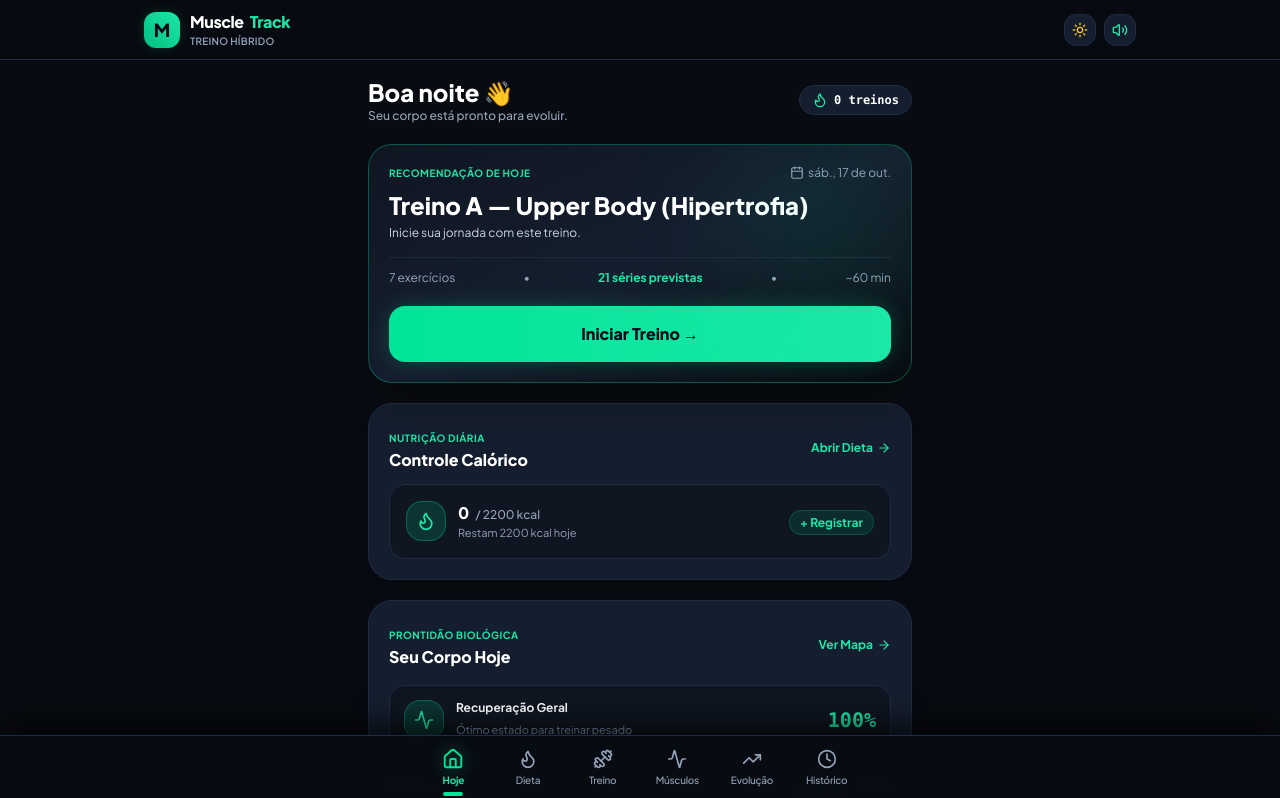
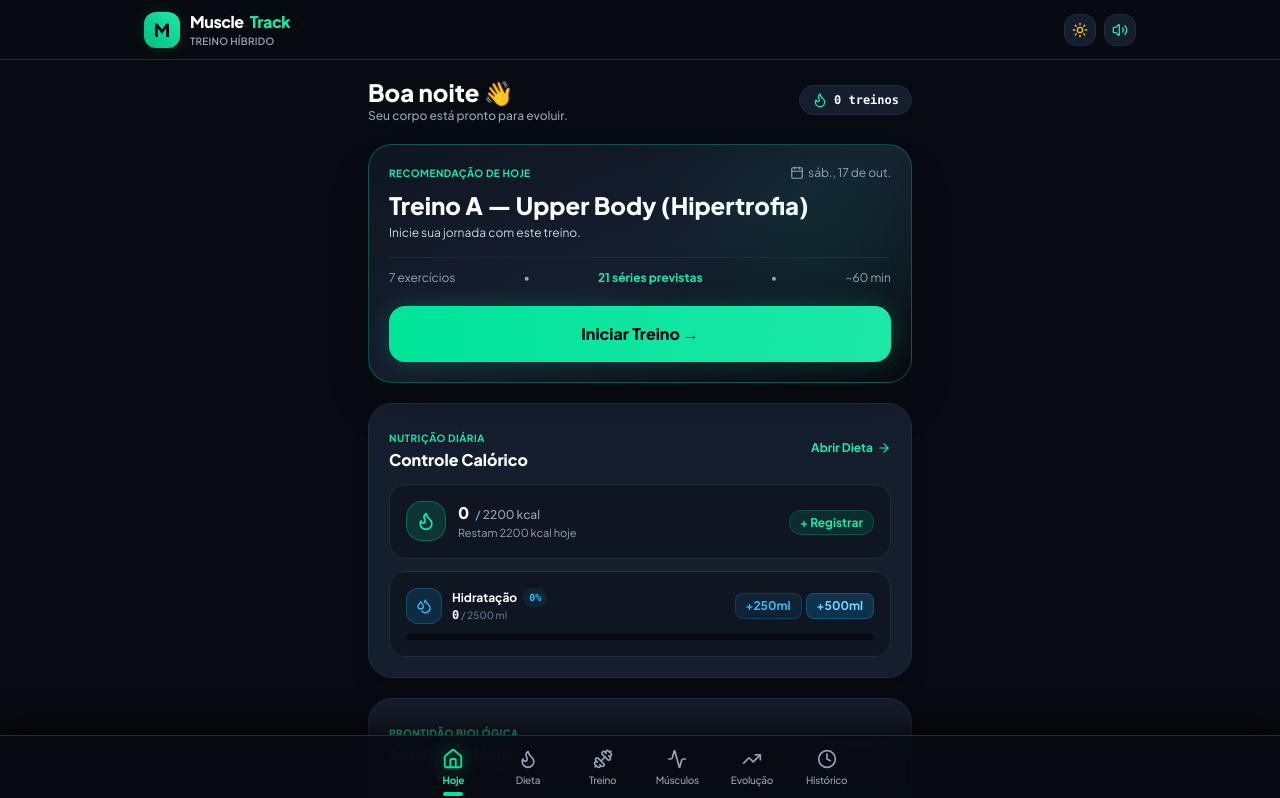
Before and after one commit to camargoltiago/treino, a React (Vite) app: page / in a window 1280 px wide. Shown: the top 798 px of the page. Built offline with nearby package versions, Linux system fonts and the light colour scheme.

Commit message:
fix: corrigir overflow do card de hidratacao e adicionar resumo de agua com botoes rapidos na Home

```diff
--- a/src/App.tsx
+++ b/src/App.tsx
@@ -576,6 +576,13 @@ export const App: React.FC = () => {
     remaining: goals.calories - todayCalories
   };
 
+  const todayWater = waterLogs[todayDateStr] || 0;
+  const waterSummary = {
+    consumed: todayWater,
+    goal: goals.waterMl,
+    percent: Math.min(100, Math.round((todayWater / goals.waterMl) * 100)) || 0
+  };
+
   return (
     <div className="min-h-screen bg-dark-bg text-slate-100 flex flex-col font-['Plus_Jakarta_Sans',sans-serif]">
 
@@ -601,6 +608,8 @@ export const App: React.FC = () => {
             recovery={recoveryData.muscles}
             overallRecoveryPercent={recoveryData.overallPercent}
             nutritionSummary={nutritionSummary}
+            waterSummary={waterSummary}
+            onAddWaterToday={(delta) => handleUpdateWater(todayDateStr, Math.max(0, todayWater + delta))}
             onStartWorkout={handleStartWorkout}
             onNavigateTab={(tab) => setCurrentTab(tab)}
           />
--- a/src/views/NutritionView.tsx
+++ b/src/views/NutritionView.tsx
@@ -280,46 +280,57 @@ export const NutritionView: React.FC<NutritionViewProps> = ({
       </div>
 
       {/* REGISTRO DE ÁGUA */}
-      <div className="p-4 rounded-3xl bg-dark-card border border-dark-border flex items-center justify-between gap-3">
-        <div className="flex items-center gap-3">
-          <div className="w-10 h-10 rounded-2xl bg-sky-500/10 border border-sky-500/20 flex items-center justify-center text-sky-400">
-            <Droplets className="w-5 h-5" />
+      <div className="p-4 rounded-3xl bg-dark-card border border-dark-border space-y-3 overflow-hidden">
+        <div className="flex items-center justify-between gap-2">
+          <div className="flex items-center gap-2.5 min-w-0">
+            <div className="w-9 h-9 rounded-xl bg-sky-500/10 border border-sky-500/20 flex items-center justify-center text-sky-400 shrink-0">
+              <Droplets className="w-4 h-4" />
             </div>
-          <div>
-            <div className="flex items-center gap-2">
+            <div className="min-w-0">
+              <div className="flex items-center gap-1.5">
                 <span className="text-xs font-black text-slate-200">Hidratação</span>
-              <span className="text-[10px] font-bold text-sky-400 bg-sky-500/10 px-2 py-0.5 rounded-full">
+                <span className="text-[10px] font-bold text-sky-400 bg-sky-500/10 px-1.5 py-0.5 rounded-full font-mono">
                   {waterPercent}%
                 </span>
               </div>
-            <p className="text-xs text-slate-400 font-semibold mt-0.5">
-              {currentWater} <span className="text-[10px] text-slate-500">/ {goals.waterMl} ml</span>
+              <p className="text-xs text-slate-400 font-semibold truncate">
+                <strong className="text-white font-mono">{currentWater}</strong>
+                <span className="text-[10px] text-slate-500 font-medium"> / {goals.waterMl} ml</span>
               </p>
             </div>
           </div>
 
-        <div className="flex items-center gap-1.5">
+          <div className="flex items-center gap-1 shrink-0">
             {currentWater > 0 && (
               <button
                 onClick={() => handleAddWater(-250)}
-              className="px-2.5 py-1.5 text-xs font-bold text-slate-400 hover:text-slate-200 bg-dark-bg rounded-xl border border-dark-border transition-colors"
-              title="-250ml"
+                className="px-2 py-1 text-xs font-bold text-slate-400 hover:text-slate-200 bg-dark-bg rounded-lg border border-dark-border transition-colors active:scale-95"
+                title="Remover 250ml"
               >
                 -250
               </button>
             )}
             <button
               onClick={() => handleAddWater(250)}
-            className="px-3 py-1.5 text-xs font-bold text-sky-400 bg-sky-500/10 hover:bg-sky-500/20 rounded-xl border border-sky-500/20 transition-all active:scale-95"
+              className="px-2.5 py-1 text-xs font-bold text-sky-400 bg-sky-500/10 hover:bg-sky-500/20 rounded-lg border border-sky-500/20 transition-all active:scale-95"
             >
               +250ml
             </button>
             <button
               onClick={() => handleAddWater(500)}
-            className="px-3 py-1.5 text-xs font-bold text-sky-300 bg-sky-500/20 hover:bg-sky-500/30 rounded-xl border border-sky-500/30 transition-all active:scale-95"
+              className="px-2.5 py-1 text-xs font-bold text-sky-300 bg-sky-500/20 hover:bg-sky-500/30 rounded-lg border border-sky-500/30 transition-all active:scale-95"
             >
               +500ml
             </button>
+          </div>
+        </div>
+
+        {/* Barra de progresso visual */}
+        <div className="h-1.5 w-full bg-dark-bg rounded-full overflow-hidden">
+          <div
+            className="h-full bg-gradient-to-r from-sky-500 to-cyan-400 rounded-full transition-all duration-300 shadow-[0_0_8px_rgba(56,189,248,0.4)]"
+            style={{ width: `${waterPercent}%` }}
+          />
         </div>
       </div>
 
--- a/src/views/TodayView.tsx
+++ b/src/views/TodayView.tsx
@@ -1,5 +1,5 @@
 import React from 'react';
-import { Play, ArrowRight, Activity, Flame, Calendar, Dumbbell } from 'lucide-react';
+import { Play, ArrowRight, Activity, Flame, Calendar, Dumbbell, Droplets } from 'lucide-react';
 import { WorkoutSession, WorkoutId, MuscleRecoveryStatus, MuscleGroup, WorkoutPlan } from '../types';
 import { WORKOUTS_DATA } from '../data/workouts';
 import { TabType } from '../components/Navbar';
@@ -15,6 +15,12 @@ interface TodayViewProps {
     goal: number;
     remaining: number;
   };
+  waterSummary?: {
+    consumed: number;
+    goal: number;
+    percent: number;
+  };
+  onAddWaterToday?: (deltaMl: number) => void;
   onStartWorkout: (id: WorkoutId) => void;
   onNavigateTab: (tab: TabType) => void;
 }
@@ -26,6 +32,8 @@ export const TodayView: React.FC<TodayViewProps> = ({
   recovery,
   overallRecoveryPercent,
   nutritionSummary,
+  waterSummary,
+  onAddWaterToday,
   onStartWorkout,
   onNavigateTab
 }) => {
@@ -193,6 +201,61 @@ export const TodayView: React.FC<TodayViewProps> = ({
               </span>
             </div>
           </div>
+
+          {/* Card de Hidratação na Home */}
+          {waterSummary && (
+            <div className="bg-dark-surface p-3.5 sm:p-4 rounded-2xl border border-dark-border space-y-2.5 overflow-hidden">
+              <div className="flex items-center justify-between gap-2">
+                <div
+                  onClick={() => onNavigateTab('nutrition')}
+                  className="flex items-center gap-2.5 min-w-0 cursor-pointer group"
+                >
+                  <div className="w-9 h-9 rounded-xl bg-sky-500/15 text-sky-400 flex items-center justify-center font-bold border border-sky-500/30 group-hover:scale-105 transition-transform shrink-0">
+                    <Droplets className="w-4 h-4 text-sky-400" />
+                  </div>
+                  <div className="min-w-0">
+                    <div className="flex items-center gap-1.5">
+                      <span className="text-xs font-bold text-white group-hover:text-sky-300 transition-colors">
+                        Hidratação
+                      </span>
+                      <span className="text-[10px] font-bold text-sky-400 bg-sky-500/10 px-1.5 py-0.5 rounded-full font-mono">
+                        {waterSummary.percent}%
+                      </span>
+                    </div>
+                    <p className="text-xs text-slate-400 font-semibold truncate">
+                      <strong className="text-white font-mono">{waterSummary.consumed}</strong>
+                      <span className="text-[10px] text-slate-500 font-medium"> / {waterSummary.goal} ml</span>
+                    </p>
+                  </div>
+                </div>
+
+                {onAddWaterToday && (
+                  <div className="flex items-center gap-1 shrink-0">
+                    <button
+                      onClick={() => onAddWaterToday(250)}
+                      className="px-2.5 py-1 text-xs font-bold text-sky-400 bg-sky-500/10 hover:bg-sky-500/20 rounded-lg border border-sky-500/20 transition-all active:scale-95"
+                    >
+                      +250ml
+                    </button>
+                    <button
+                      onClick={() => onAddWaterToday(500)}
+                      className="px-2.5 py-1 text-xs font-bold text-sky-300 bg-sky-500/20 hover:bg-sky-500/30 rounded-lg border border-sky-500/30 transition-all active:scale-95"
+                    >
+                      +500ml
+                    </button>
+                  </div>
+                )}
+              </div>
+
+              {/* Barra de progresso de água */}
+              <div className="h-1.5 w-full bg-dark-bg rounded-full overflow-hidden">
+                <div
+                  className="h-full bg-gradient-to-r from-sky-500 to-cyan-400 rounded-full transition-all duration-300 shadow-[0_0_8px_rgba(56,189,248,0.4)]"
+                  style={{ width: `${waterSummary.percent}%` }}
+                />
+              </div>
+            </div>
+          )}
         </div>
       )}
 
```
Lines whose indentation alone changed are shown as unchanged.
